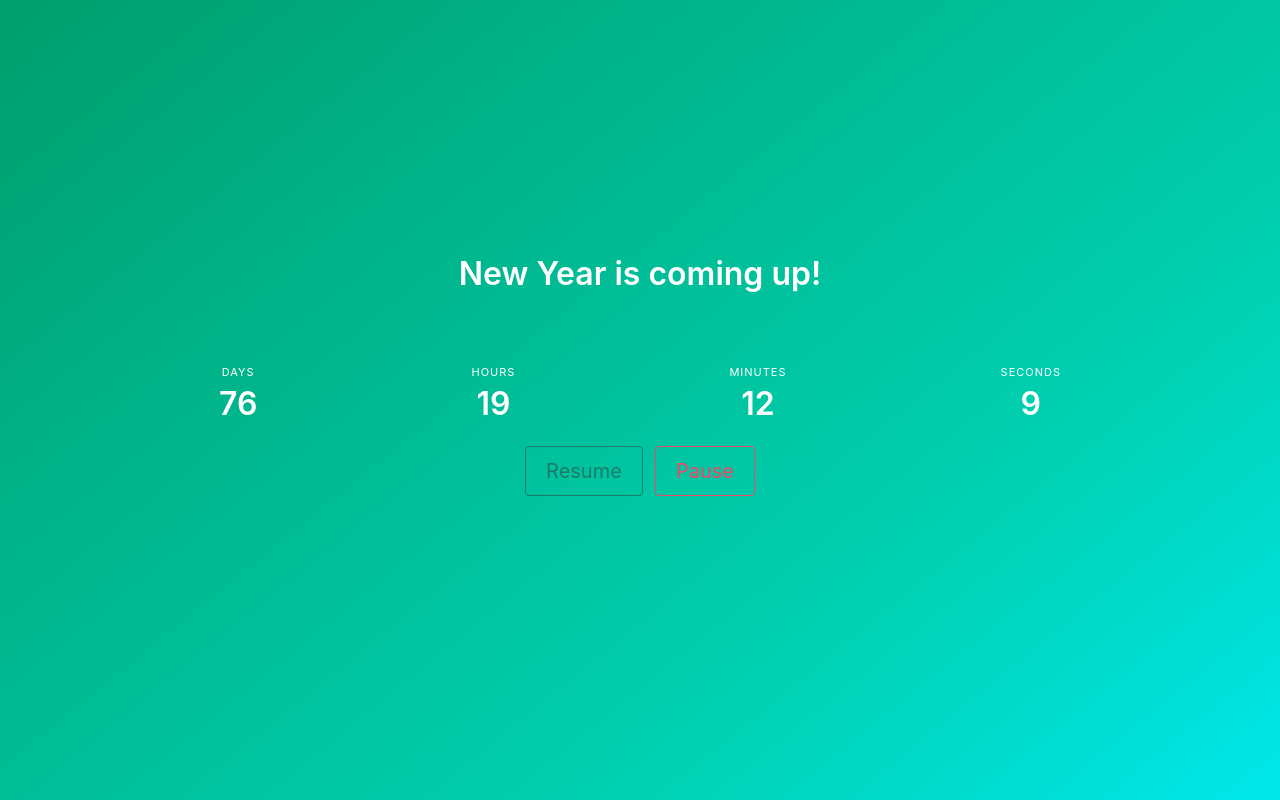
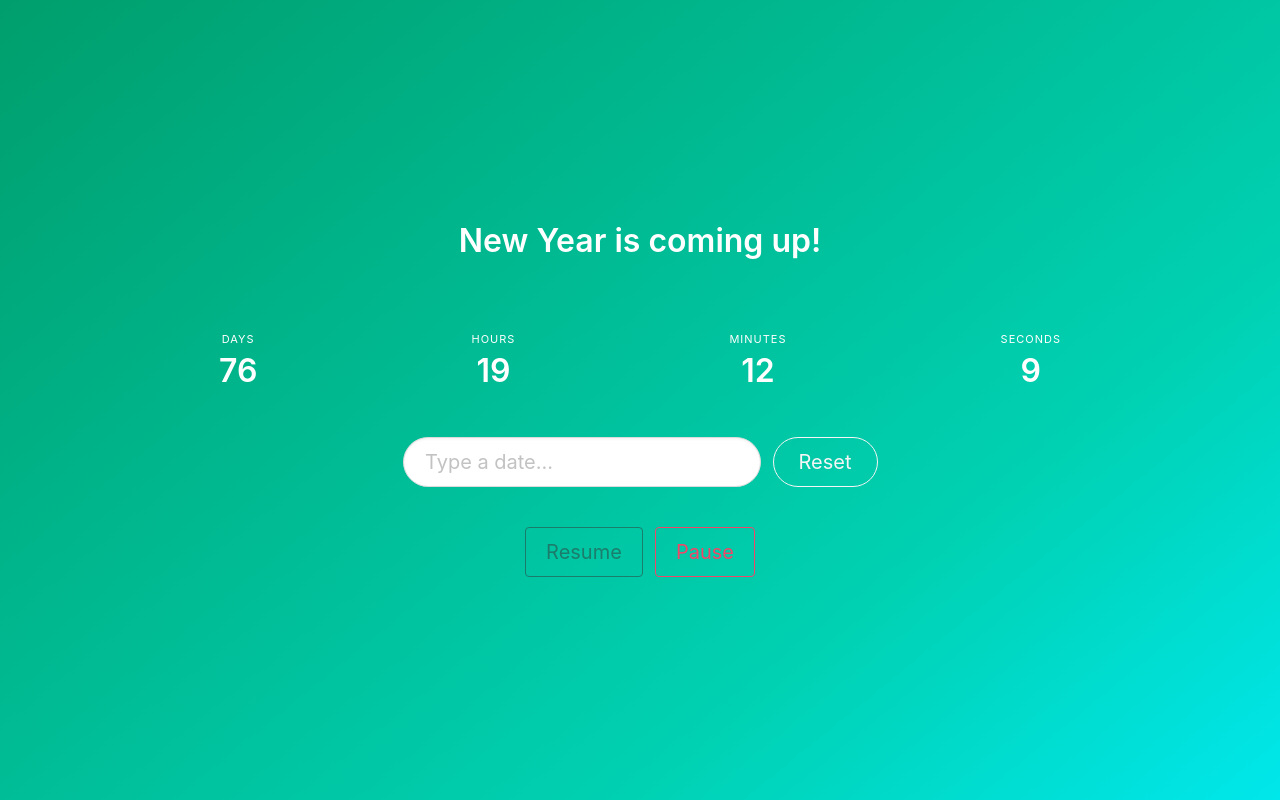
Before and after one commit to aviquez96/Year-Countdown, a React (Create React App) app in the folder countdown/: page / in a window 1280 px wide. Built offline with nearby package versions, Linux system fonts and the light colour scheme.

Commit message:
addition of form, search field & button

```diff
--- a/countdown/src/App.js
+++ b/countdown/src/App.js
@@ -1,13 +1,10 @@
-import React, { Component } from 'react';
+import React from 'react';
 import Countdown from './components/Countdown/index.js'
 
-
-class App extends Component {
-  render() {
-    return (
-      <Countdown />
-    );
-  }
+const App = (props) => {
+  return (
+    <Countdown />
+  );
 }
 
 export default App;
--- /dev/null
+++ b/countdown/src/components/Countdown/datepicker.js
@@ -0,0 +1,20 @@
+import React from 'react'
+
+const Datepicker = (props) => {
+    return (
+        <form action="">
+            <div className="field is-grouped is-grouped-centered" style={{marginBottom: 40}}>
+                <p className="control">
+                    <input className="input is-medium is-rounded" type="text" placeholder="Type a date..."/>
+                </p>
+                <p className="control">
+                    <a className="button is-light is-outlined is-medium is-rounded">
+                    Reset
+                    </a>
+                </p>
+            </div>
+        </form>
+    )
+}
+
+export default Datepicker;
--- a/countdown/src/components/Countdown/index.js
+++ b/countdown/src/components/Countdown/index.js
@@ -2,6 +2,7 @@ import React from 'react'
 import Timer from './timer.js'
 import Controls from './controls.js'
 import moment from 'moment'
+import Datepicker from './datepicker.js'
 
 class Countdown extends React.Component {
     state = {
@@ -65,8 +66,9 @@ class Countdown extends React.Component {
                         </h1>
                         <section className="section">
                             <Timer duration={this.state.duration}/>
-                            <Controls paused={this.state.paused} onToggle={this.handleToggle}/>
                         </section>
+                        <Datepicker />
+                        <Controls paused={this.state.paused} onToggle={this.handleToggle}/>
                     </div>
                 </div>
             </section>
```
